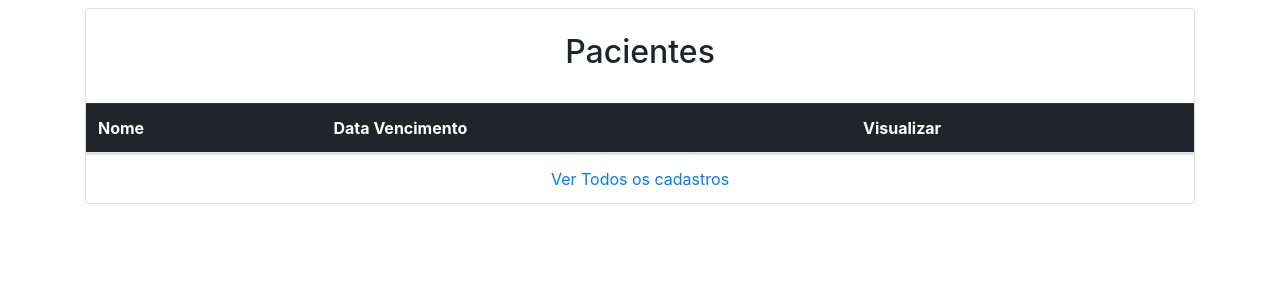
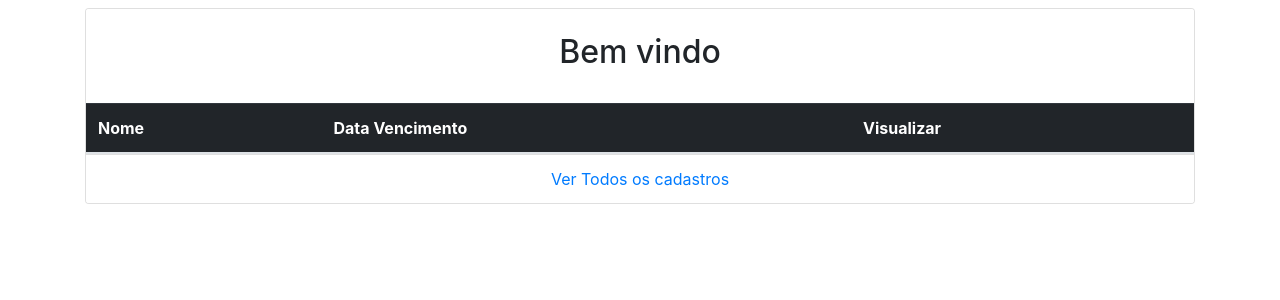
Before and after one commit to MagnoBelloni/OrganizingToCare, a Flask app: page /home in a window 1280 px wide. Shown: the part 56-356 px from the top of the page. Run offline with Flask 2, Linux system fonts and the light colour scheme; lists and menus that the app fills with data are empty; some libraries are stand-ins or nearby versions.

Commit message:
Alteração do Botstrap 2

```diff
--- a/organizingtocare/app/templates/home.html
+++ b/organizingtocare/app/templates/home.html
@@ -4,7 +4,7 @@
 <div class="card mt-2">
   <!-- card header  -->
   <div class="card-header bg-white border-bottom-0 py-4">
-    <h2 class="d-flex justify-content-center">Pacientes</h2>
+    <h2 class="d-flex justify-content-center">Bem vindo</h2>
   </div>
   <!-- table  -->
   <div class="table-responsive">
```
